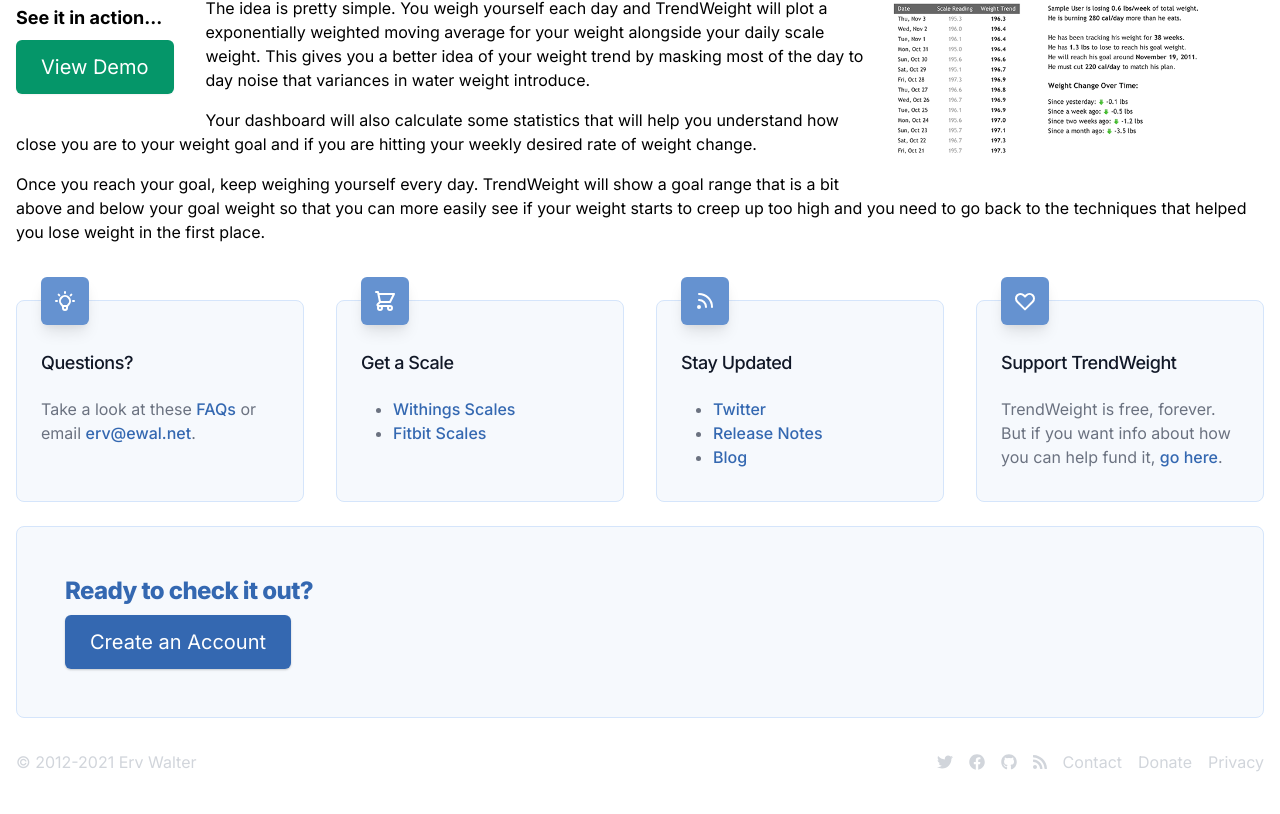
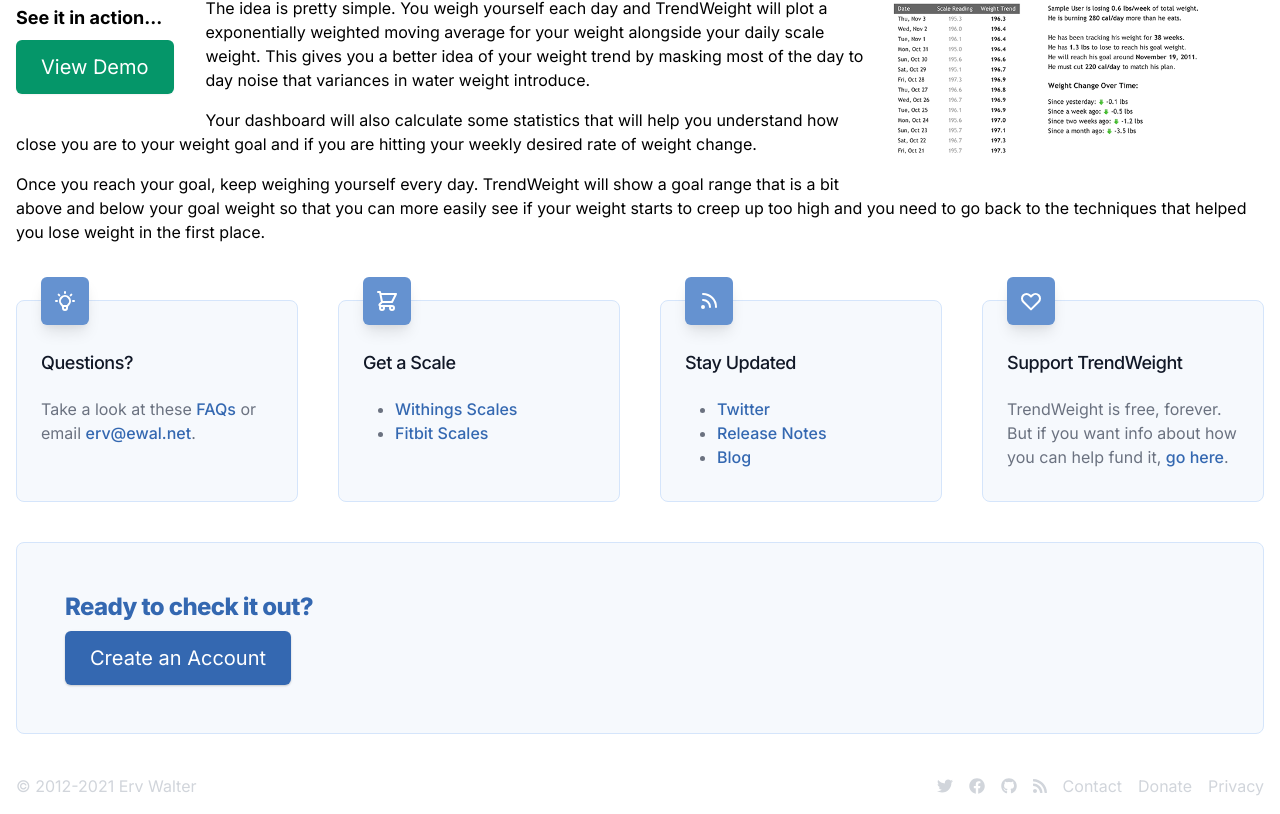
Before and after one commit to trendweight/trendweight, a Next.js app: page /about in a window 1280 px wide. Shown: the part 280-1094 px from the top of the page. Before the commit the page ends 1062 px from the top, so only its background shows below. Built offline with nearby package versions, Linux system fonts and the light colour scheme; no server answers; what @savvywombat/tailwindcss-grid-areas, @tailwindcss/typography would draw is missing.

Commit message:
fix spacing on about page and footer

```diff
--- a/src/components/layout/Footer.tsx
+++ b/src/components/layout/Footer.tsx
@@ -4,7 +4,7 @@
 
 const Footer = () => {
   return (
-    <footer className="container mx-auto px-4 py-2">
+    <footer className="container mx-auto px-4 py-4">
       <div className="flex flex-col items-center justify-between text-gray-300 md:flex-row">
         <p>&copy; 2012-{new Date().getFullYear()} Erv Walter</p>
         <div className="flex flex-row space-x-2 md:space-x-4">
--- a/src/pages/about.tsx
+++ b/src/pages/about.tsx
@@ -55,7 +55,7 @@
         </p>
       </div>
       <div className="clear-both mt-8">
-        <div className="grid gap-8 grid-cols-1 md:grid-cols-2 xl:grid-cols-4">
+        <div className="xl grid gap-x-10 gap-y-4 grid-cols-1 md:grid-cols-2 xl:grid-cols-4">
           <div className="flow-root mt-6 pb-8 px-6 bg-brand-50 border border-brand-100 rounded-lg">
             <div className="-mt-6">
               <div>
@@ -129,7 +129,7 @@
           </div>
         </div>
       </div>
-      <div className="clear-both -mx-4 mt-6 bg-brand-50 border border-brand-100 rounded-lg sm:mx-0">
+      <div className="clear-both mt-10 bg-brand-50 border border-brand-100 rounded-lg sm:mx-0 md:mt-10">
         <div className="px-6 py-8 md:px-12 md:py-10 lg:py-12">
           <h2 className="text-gray-900 text-xl font-extrabold tracking-tight sm:text-2xl">
             <span className="block text-brand-600">Ready to check it out?</span>
```
